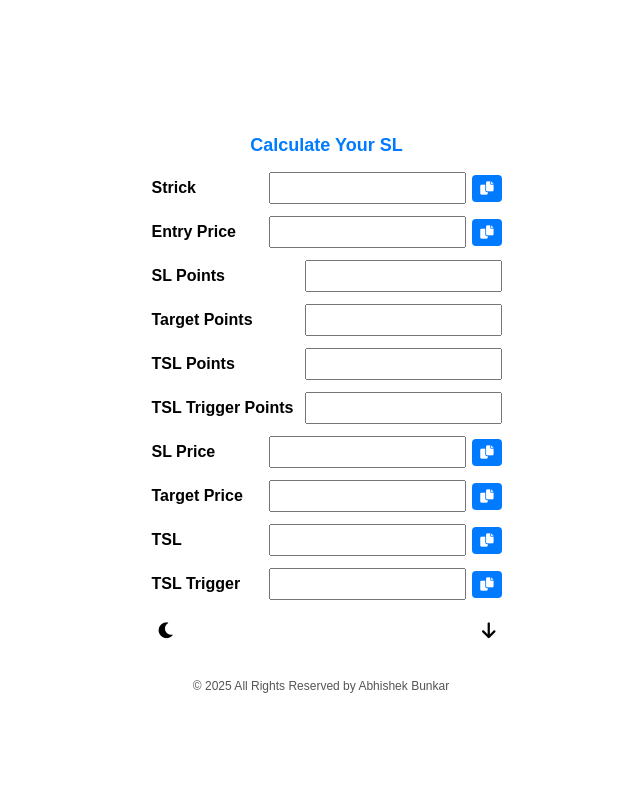
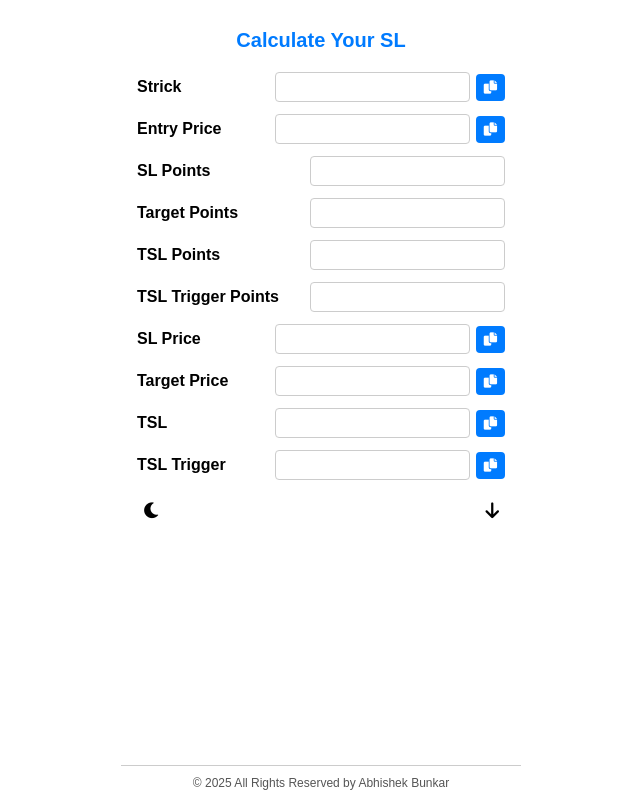
Before and after one commit to AKBUNKAR/tradingcalculator, a browser extension: page index.html in a window 1280 px wide. Shown: the whole page, without its empty margins (319-959 px from the left). Drawn offline with Linux system fonts and the light colour scheme.

Commit message:
Update popup.css

```diff
--- a/popup.css
+++ b/popup.css
@@ -1,13 +1,9 @@
 body {
-  font-family: Arial, sans-serif;
   margin: 0;
   padding: 0;
-  background-color: #fff;
+  font-family: Arial, sans-serif;
+  background-color: #ffffff;
   color: #000;
-  display: flex;
-  justify-content: center;
-  align-items: center;
-  height: 100vh;
 }
 
 .dark-mode {
@@ -15,18 +11,25 @@ body {
   color: #f1f1f1;
 }
 
+.main-wrapper {
+  display: flex;
+  flex-direction: column;
+  justify-content: space-between;
+  height: 100vh;
+  max-width: 400px;
+  margin: 0 auto;
+}
+
 .container {
-  max-width: 350px;
-  width: 100%;
   padding: 16px;
+  flex-grow: 1;
 }
 
 .heading {
   text-align: center;
-  font-size: 18px;
-  font-weight: bold;
   color: #007bff;
-  margin-bottom: 16px;
+  margin-bottom: 20px;
+  font-size: 20px;
 }
 
 .dark-mode .heading {
@@ -55,6 +58,8 @@ body {
   flex: 1;
   padding: 6px;
   font-size: 14px;
+  border: 1px solid #ccc;
+  border-radius: 4px;
 }
 
 .copy-btn {
@@ -96,13 +101,20 @@ body {
 
 .footer {
   text-align: center;
+  padding: 10px 0;
   font-size: 12px;
-  margin-top: 12px;
-  padding-top: 8px;
   color: #555;
-  width: 100%;
+  border-top: 1px solid #ccc;
 }
 
 .dark-mode .footer {
   color: #aaa;
+  border-color: #444;
 }
+
+/* Dark mode input fix */
+.dark-mode input {
+  background-color: #2a2a2a;
+  color: #fff;
+  border: 1px solid #555;
+}
```
